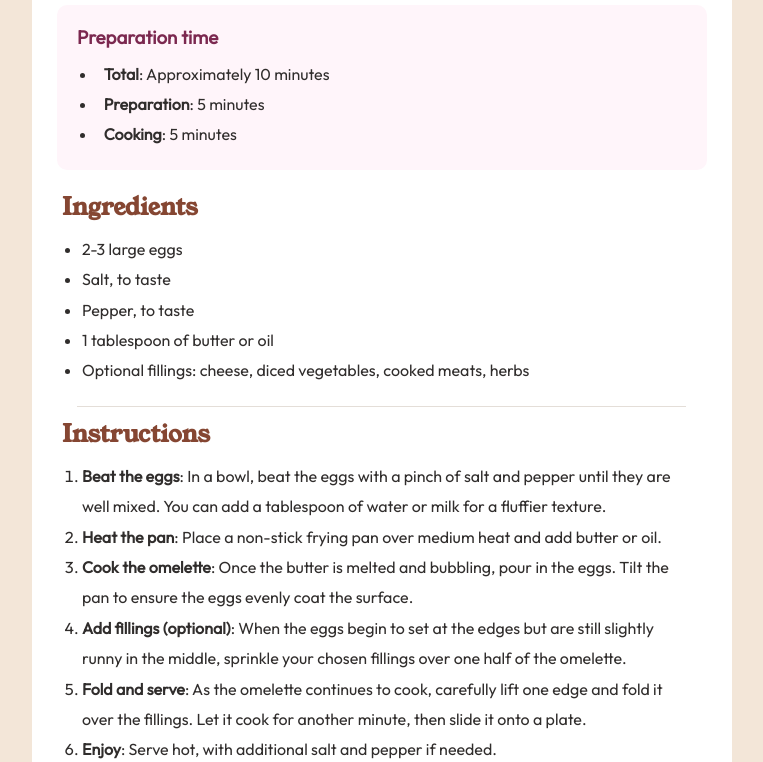
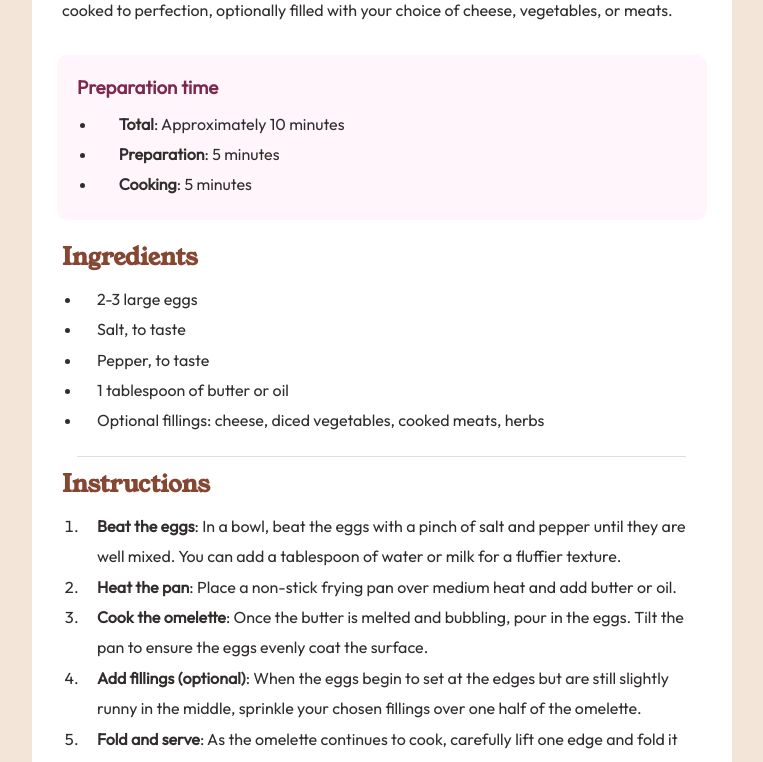
Before and after one commit to AsmaMxhd/Recipe_Page, a plain HTML site: page index.html in a window 1280 px wide. Shown: the part 702-1464 px from the top of the page, without its empty margins (258-1021 px from the left). Drawn offline with Linux system fonts and the light colour scheme.

Commit message:
Update style.css

```diff
--- a/style.css
+++ b/style.css
@@ -11,7 +11,7 @@ body {
   align-items: center;
   justify-content: center;
   min-height: 100vh;
-  padding: 200px 50px;
+  padding: 250px 50px;
 }
 .container {
   width: 100%;
@@ -48,7 +48,6 @@ body {
   padding-bottom: 10px;
   font-family: Outfit;
   color: hsl(332, 51%, 32%);
-  /* font-weight: bolder; */
 }
 .list {
   color: hsl(24, 5%, 18%);
@@ -59,12 +58,14 @@ body {
   padding-bottom: 20px;
   line-height: 1.9;;
 }
+li {
+  padding-left: 15px;
+}
 .ing {
   font-family: "Young Serif";
   color: hsl(14, 45%, 36%);
   padding: 10px 30px;
 }
-
 #li2 {
   padding-left: 50px;
 }
```
